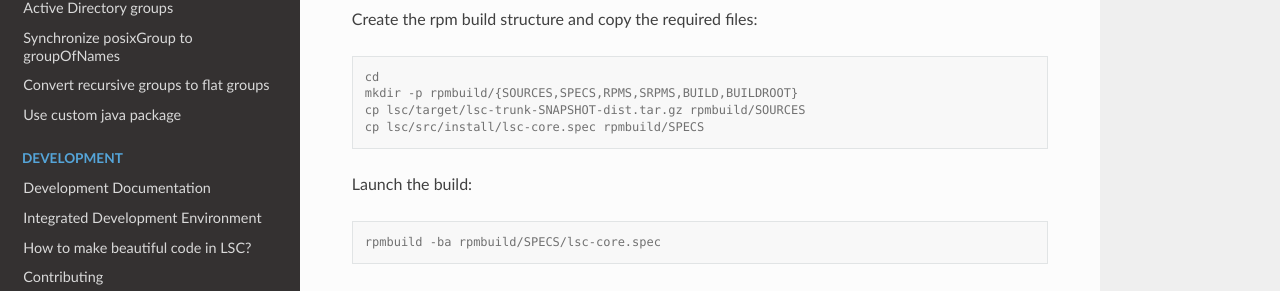
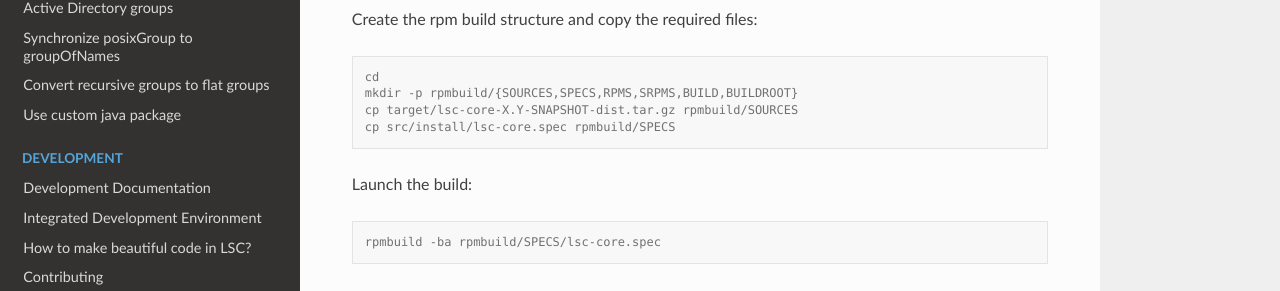
Before and after one commit to lsc-project/documentation, a Sphinx documentation site: the page built from source/packaging.rst, in a window 1280 px wide and 900 px high. Shown: the part 395-686 px from the top of the window. Built offline with Sphinx 7.4.7 and the Read the Docs theme 2.0.0, drawn with Linux system fonts in a browser that asks for light colours.

Commit message:
fix documentation of RPM packaging

```diff
--- a/source/packaging.rst
+++ b/source/packaging.rst
@@ -19,8 +19,8 @@ Create the rpm build structure and copy the required files:
 
     cd
     mkdir -p rpmbuild/{SOURCES,SPECS,RPMS,SRPMS,BUILD,BUILDROOT}
-    cp lsc/target/lsc-trunk-SNAPSHOT-dist.tar.gz rpmbuild/SOURCES
-    cp lsc/src/install/lsc-core.spec rpmbuild/SPECS
+    cp target/lsc-core-X.Y-SNAPSHOT-dist.tar.gz rpmbuild/SOURCES
+    cp src/install/lsc-core.spec rpmbuild/SPECS
 
 Launch the build:
 
```
